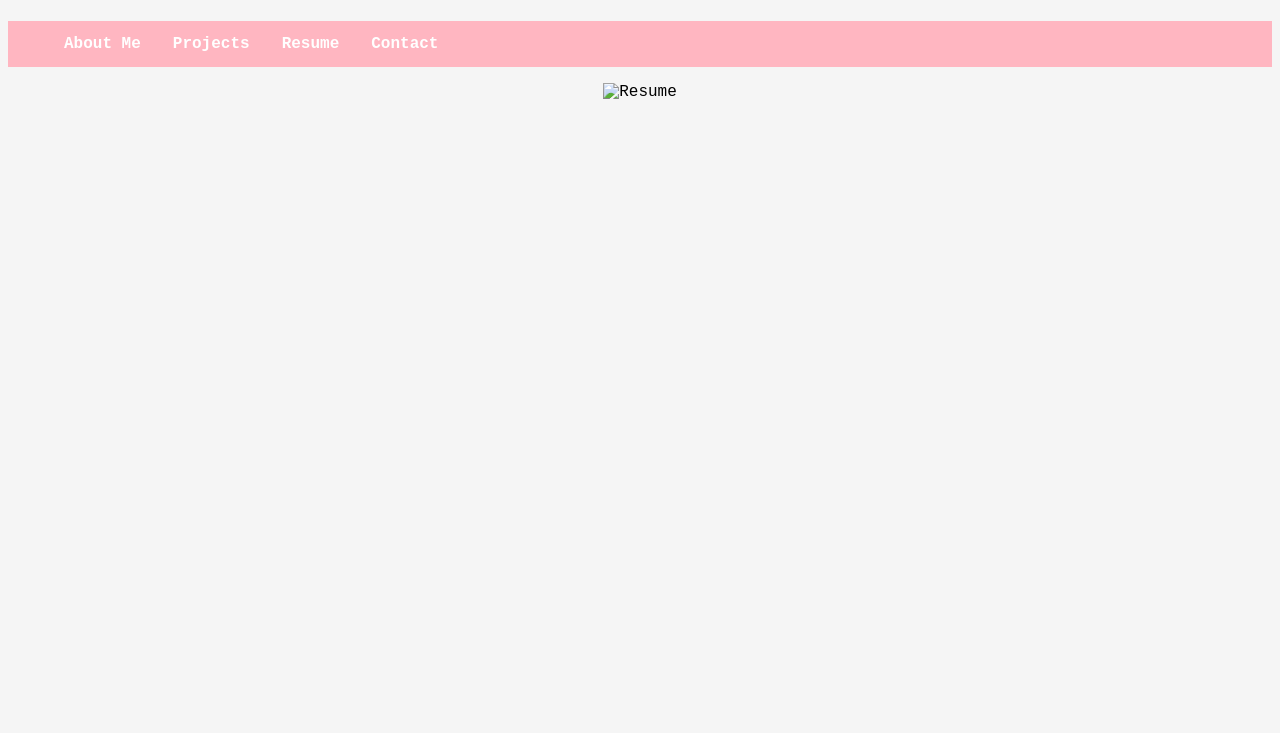
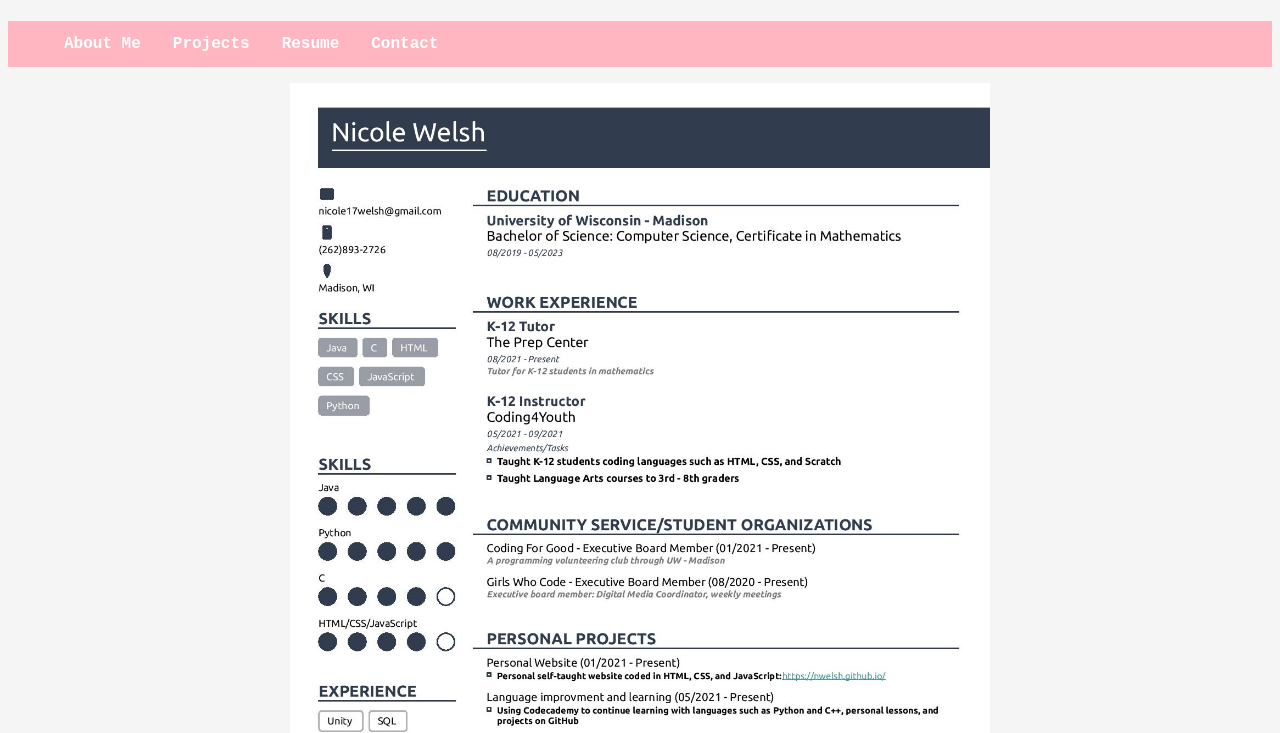
Before and after one commit to newelsh/newelsh.github.io, a plain HTML site: page Resume.html in a window 1280 px wide. Shown: the part 66-799 px from the top of the page. Drawn offline with Linux system fonts and the light colour scheme.

Commit message:
Update Resume.html

```diff
--- a/Resume.html
+++ b/Resume.html
@@ -2,7 +2,7 @@
 <!DOCTYPE html>
 <html>
 <head>
-    <link rel="icon" href="images\logot.png" type="image/icon type"alt="logo">
+    <link rel="icon" href="logot.png" type="image/icon type"alt="logo">
     <link rel="stylesheet" type="text/css" href="style.css" media="screen"/>
 
     <title> Resume</title>
@@ -20,7 +20,7 @@
 
 
     <div style="text-align:center;">
-        <img src="\images\resume.jpg" alt="Resume" class="center" width="700px" height="900px">
+        <img src="resume.jpg" alt="Resume" class="center" width="700px" height="900px">
     </div>
 </body>
 </html>
```
